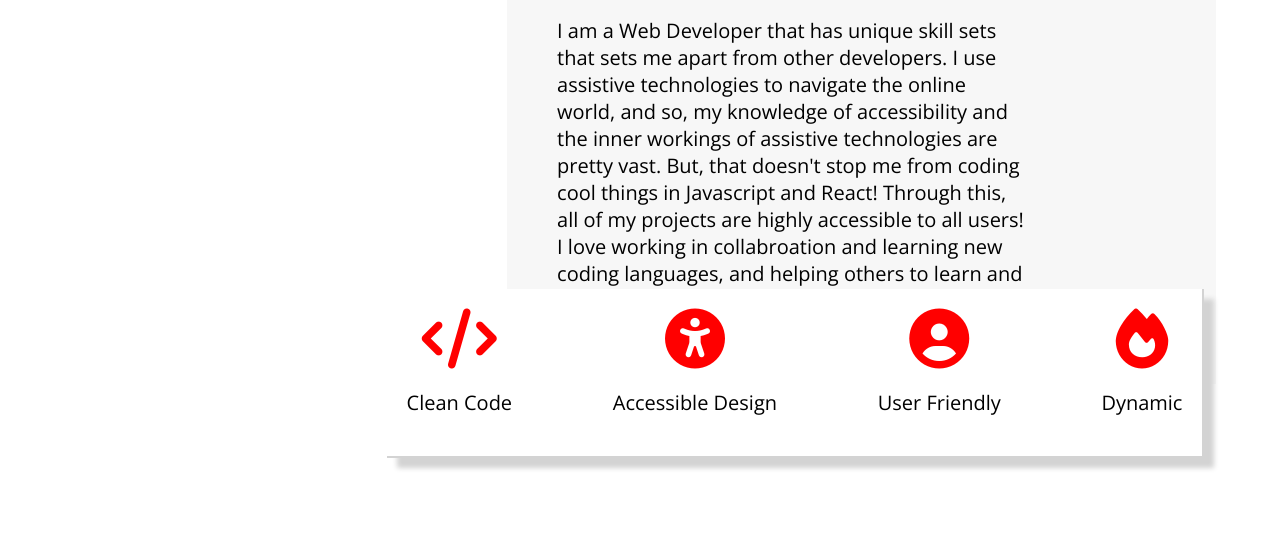
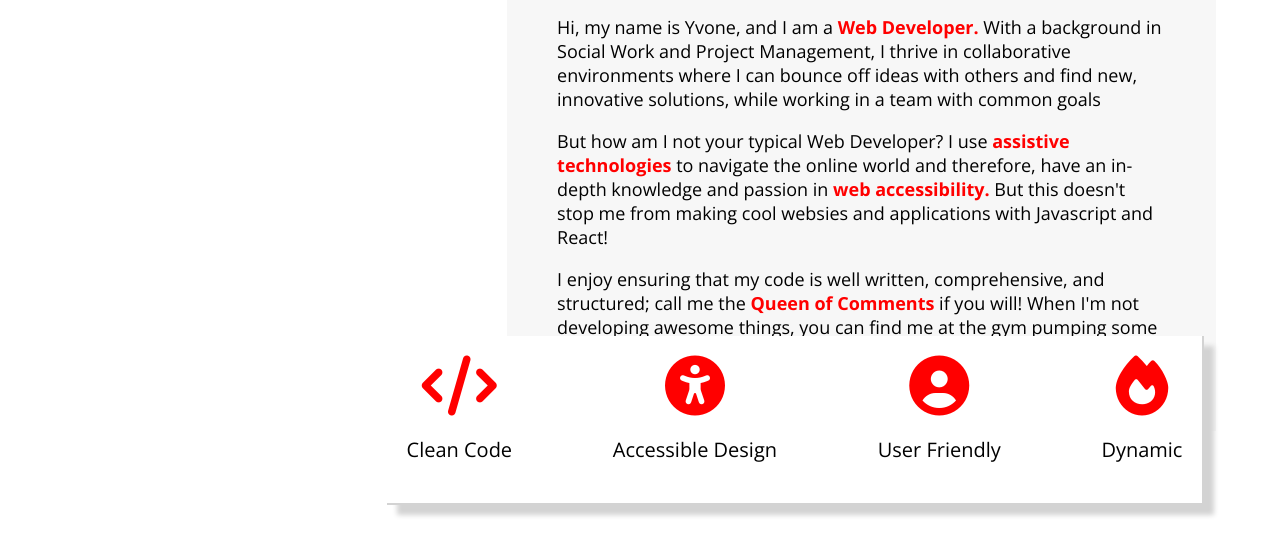
Before and after one commit to yvonehuynh/Portfolio, a website: page index.html in a window 1280 px wide. Shown: the part 634-1190 px from the top of the page. Drawn offline with nearby package versions, Linux system fonts and the light colour scheme; files that its build step writes are made by us from their sources.

Commit message:
edited about me section

```diff
--- a/dev/styles/_about.scss
+++ b/dev/styles/_about.scss
@@ -16,13 +16,19 @@
 }
 
 .about-header {
-    width: 80%;
+    h2 {
+        display: inline-block;
+        margin: 0;
+    }
+    p {
+        font-size: 1.8rem;
+    }
 }
 
-.about-header {
-    h2 {
-        display: inline-block;
-    }
+em {
+    color: red;
+    font-style: normal;
+    font-weight: bold;
 }
 
 .attributes {
--- a/index.html
+++ b/index.html
@@ -60,12 +60,21 @@
                     <div class="about-header head">
                         <h2>About Me</h2>
                         <p class="about-des">
-                            I am a Web Developer that has unique skill sets that sets me apart from other developers.
+                            Hi, my name is Yvone, and I am a <em>Web Developer.</em>
 
-                            I use assistive technologies to navigate the online world, and so, my knowledge of accessibility and the inner workings of assistive technologies are pretty vast. But, that doesn't stop me from coding cool things in Javascript and React! Through this, all of my projects are highly accessible to all users!
+                            With a background in Social Work and Project Management, I thrive in collaborative environments where I can bounce off ideas with others and find new, innovative solutions, while working in a team with common goals
+                        </p>
+                        <p class="about-des">
 
-                            I love working in collabroation and learning new coding languages, and helping others to learn and grow with me.
+                            But how am I not your typical Web Developer?
+
+                            I use <em>assistive technologies</em> to navigate the online world and therefore, have an in-depth knowledge and passion in <em>web accessibility.</em> But this doesn't stop me from making cool websies and applications with Javascript and React!
                         </p>
+                        <p class="about-des">
+                            I enjoy ensuring that my code is well written, comprehensive, and structured; call me the <em>Queen of Comments</em> if you will!
+
+                            When I'm not developing awesome things, you can find me at the gym pumping some metal for that extra umph of health!
+                          </p>
                     </div>
                 </div>
             </div>
```
